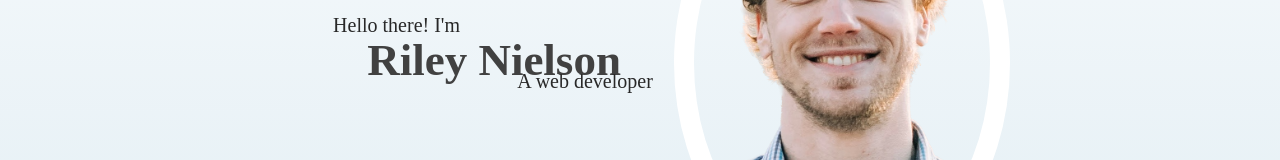
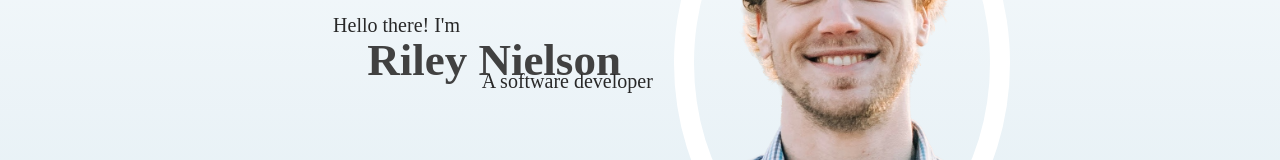
Before and after one commit to RileyNielson/my-portfolio, a React (Create React App) app: page / in a window 1280 px wide. Shown: the part 340-500 px from the top of the page. Built offline with nearby package versions, Linux system fonts and the light colour scheme; a web font is replaced by a local one.

Commit message:
updating headers

```diff
--- a/src/components/Info.jsx
+++ b/src/components/Info.jsx
@@ -13,7 +13,7 @@ function Info(props) {
         <div className="infoHeading">
           <img className="meImage" src={props.imgSrc} alt={props.imgAlt} />
         </div>
-        <div id="greeting2">A web developer</div>
+        <div id="greeting2">A software developer</div>
       </div>
     );
   } else if (props.id === 2) {
```
Also changed, not shown: public/Images/communication2.png (added).
